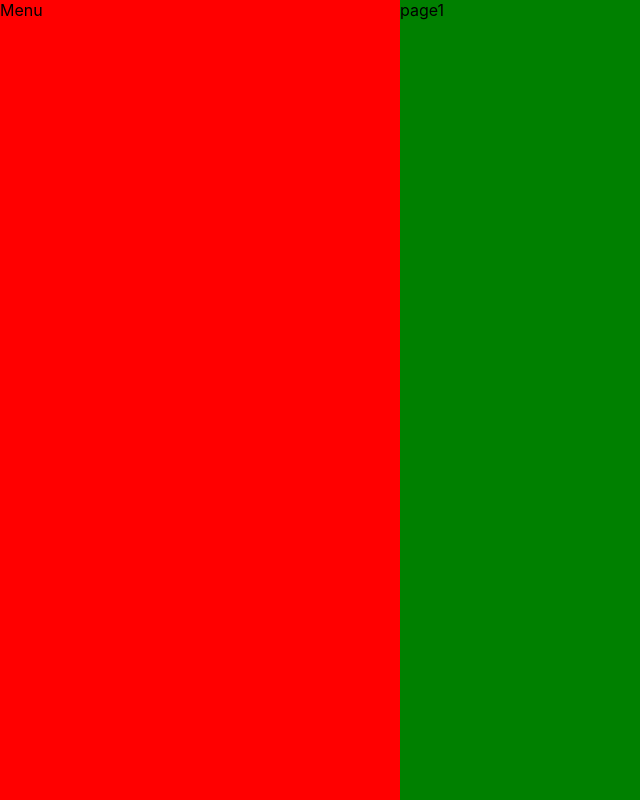
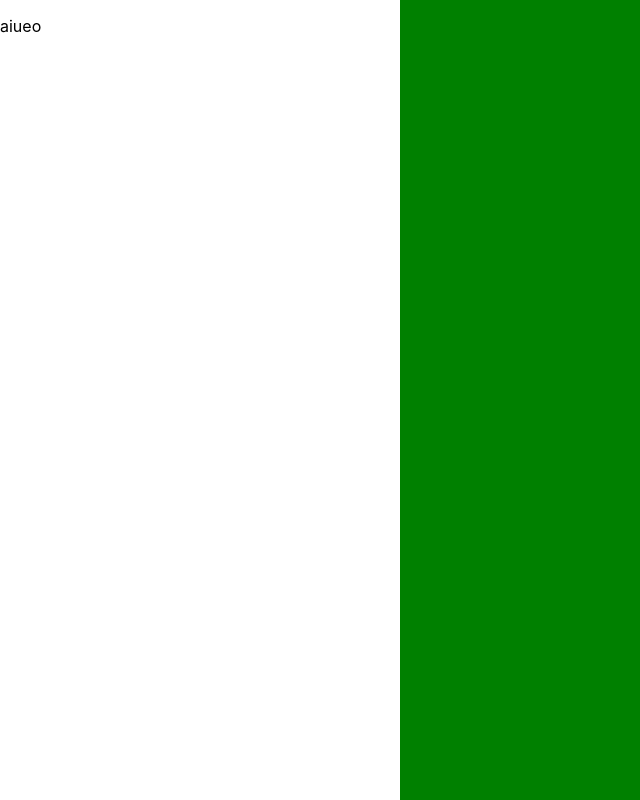
Before and after one commit to aoi0412/prefgraph-app, a React (Create React App) app: page / in a window 1280 px wide. Shown: the whole page, without its empty margins (0-640 px from the left). Built offline with nearby package versions, Linux system fonts and the light colour scheme.

Commit message:
レスポンシブなメニューを実装

```diff
--- /dev/null
+++ b/src/Layout/Menu.css
@@ -0,0 +1,27 @@
+.DrawerMenuLeft {
+  transition: all 0.3s ease-in-out;
+  transform: translate(0px);
+  position: fixed;
+  background-color: white;
+  width: 80%;
+  height: 100vh;
+  z-index: 1;
+}
+.DrawerMenuLeft--isClose {
+  transform: translate(-100%);
+}
+
+.PCmode {
+  width: 400px;
+  transform: translate(0px);
+}
+
+.backDrop {
+  position: absolute;
+  top: 0;
+  left: 0;
+  background-color: rgba(0, 0, 0, 0.3);
+  width: 100vw;
+  height: 100vh;
+  /* border-width: 0; */
+}
--- a/src/Layout/Menu.tsx
+++ b/src/Layout/Menu.tsx
@@ -1,19 +1,25 @@
+/* eslint-disable jsx-a11y/no-static-element-interactions */
+/* eslint-disable jsx-a11y/click-events-have-key-events */
+/* eslint-disable @typescript-eslint/restrict-template-expressions */
+import { FC, ReactNode } from 'react';
 import { useWindowSize } from '../Hooks/getWindowSize';
 import { getDevicemode } from '../Utils/getDeviceMode';
+import './Menu.css';
 
-/* eslint-disable arrow-body-style */
-const Menu = () => {
-  const windowSize = useWindowSize();
+type Props = {
+  isOpen: boolean;
+  setIsOpen: (isOpen: boolean) => void;
+  children: ReactNode;
+};
+const Menu: FC<Props> = ({ isOpen, setIsOpen, children }) => {
+  const deviceMode = getDevicemode(useWindowSize().width);
   return (
-    <div
-      style={{
-        width: getDevicemode(windowSize.width) === 'PC' ? '400px' : '80%',
-        backgroundColor: 'red',
-        height: '100%',
-      }}
-    >
-      Menu
-    </div>
+    <>
+      <nav className={` DrawerMenuLeft ${deviceMode === 'PC' && 'PCmode'} ${!isOpen && 'DrawerMenuLeft--isClose'}`}>
+        {children}
+      </nav>
+      <div style={{ zIndex: isOpen ? 0 : -1 }} className="backDrop" onClick={() => setIsOpen(false)} />
+    </>
   );
 };
 
--- /dev/null
+++ b/src/Pages/page1/Components/MainPageMenu.tsx
@@ -0,0 +1,24 @@
+import { useState } from 'react';
+import Menu from '../../../Layout/Menu';
+import HambergerButton from './Menu/HambergerButton';
+
+const MainPageMenu = () => {
+  const [isMenuOpen, setIsMenuOpen] = useState(false);
+  return (
+    <div
+      style={{
+        display: 'flex',
+        flexDirection: 'column',
+      }}
+    >
+      <div>
+        <HambergerButton onClick={() => setIsMenuOpen(true)} />
+      </div>
+      <Menu isOpen={isMenuOpen} setIsOpen={setIsMenuOpen}>
+        <p>aiueo</p>
+      </Menu>
+    </div>
+  );
+};
+
+export default MainPageMenu;
--- /dev/null
+++ b/src/Pages/page1/Components/Menu/HambergerButton.tsx
@@ -0,0 +1,27 @@
+import { FC } from 'react';
+
+type Props = {
+  onClick: () => void;
+};
+const HambergerButton: FC<Props> = ({ onClick }) => (
+  <button style={{ position: 'relative', padding: 0, width: '32px', height: '32px' }} type="button" onClick={onClick}>
+    <span
+      style={{
+        position: 'absolute',
+        top: '-25%',
+        bottom: 0,
+        right: 0,
+        left: 0,
+        margin: 'auto',
+        padding: 0,
+        display: 'inline-block',
+        backgroundColor: 'black',
+        height: '2px',
+        width: '20px',
+        color: 'black',
+      }}
+    />
+  </button>
+);
+
+export default HambergerButton;
--- a/src/Pages/page1/MainPage.tsx
+++ b/src/Pages/page1/MainPage.tsx
@@ -1,10 +1,18 @@
-import Menu from '../../Layout/Menu';
+import MainPageMenu from './Components/MainPageMenu';
 
 const MainPage = () => {
   const a = true;
   return (
-    <div style={{ display: 'flex', flex: 1, backgroundColor: 'green', height: window.innerHeight }}>
-      <Menu />
+    <div
+      style={{
+        display: 'flex',
+        flexDirection: 'column',
+        flex: 1,
+        backgroundColor: 'green',
+        height: window.innerHeight,
+      }}
+    >
+      <MainPageMenu />
       page1
     </div>
   );
```
